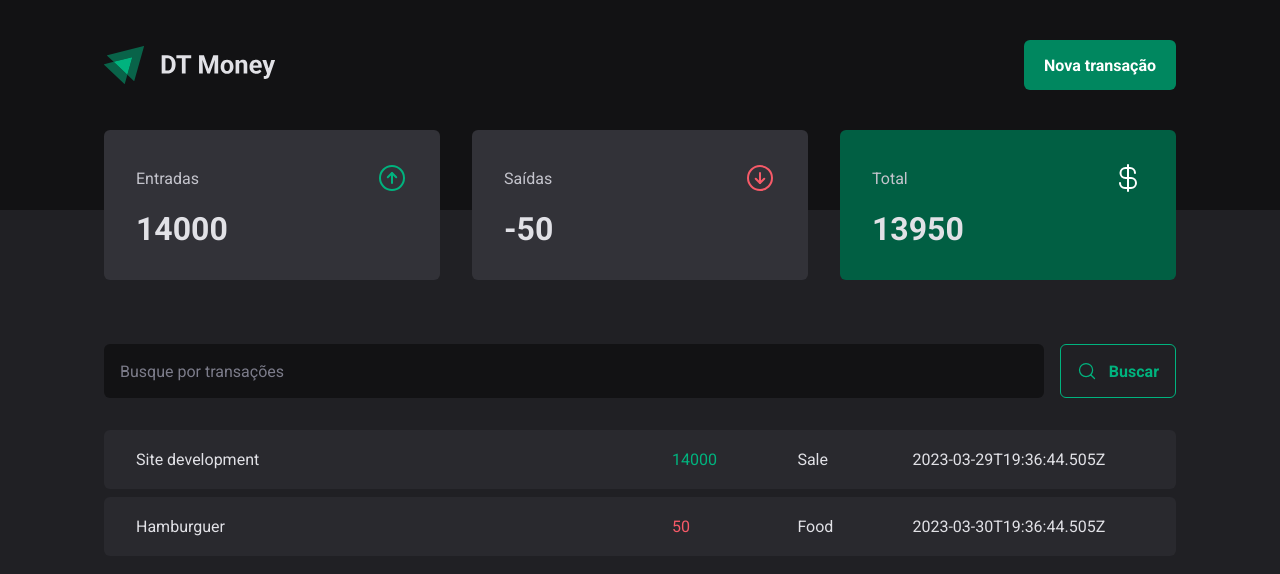
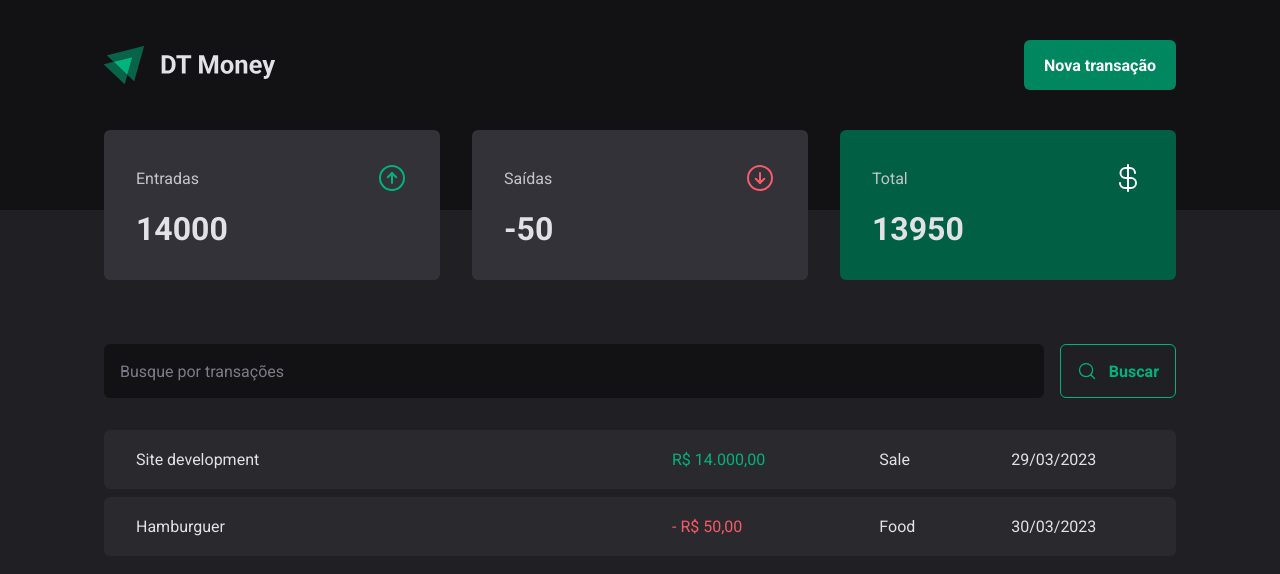
Before and after one commit to murilokuerten92/finance-plan, a React (Vite) app: page / in a window 1280 px wide. Shown: the top 574 px of the page. Built offline with nearby package versions, Linux system fonts and the light colour scheme; data requests are answered from the project's data file.

Commit message:
feat: adding format for api datas

```diff
--- a/src/pages/Transactions/index.tsx
+++ b/src/pages/Transactions/index.tsx
@@ -4,6 +4,7 @@
 import { SearchForm } from './components/SearchForm'
 import { useContext } from "react";
 import { TransactionsContext } from "../../contexts/TransactionContext";
+import { dateFormatter, priceFormatter } from "../../utils/formatter";
 
 export function Transactions() {
 
@@ -22,10 +23,11 @@
                                 <tr key={transaction.id}>
                                     <td width='50%'>{transaction.description}</td>
                                     <td><PriceHighLight variant={transaction.type}>
-                                        {transaction.price}
+                                        {transaction.type === 'outcome' && '- '}
+                                        {priceFormatter.format(transaction.price)}
                                     </PriceHighLight></td>
                                     <td>{transaction.category}</td>
-                                    <td>{transaction.createdAt}</td>
+                                    <td>{dateFormatter.format(new Date(transaction.createdAt))}</td>
                                 </tr>
                             )
                         })}
--- /dev/null
+++ b/src/utils/formatter.ts
@@ -0,0 +1,6 @@
+export const dateFormatter = new Intl.DateTimeFormat('pt-BR')
+
+export const priceFormatter = new Intl.NumberFormat('pt-BR', {
+    style: 'currency',
+    currency: 'BRL'
+})
```
